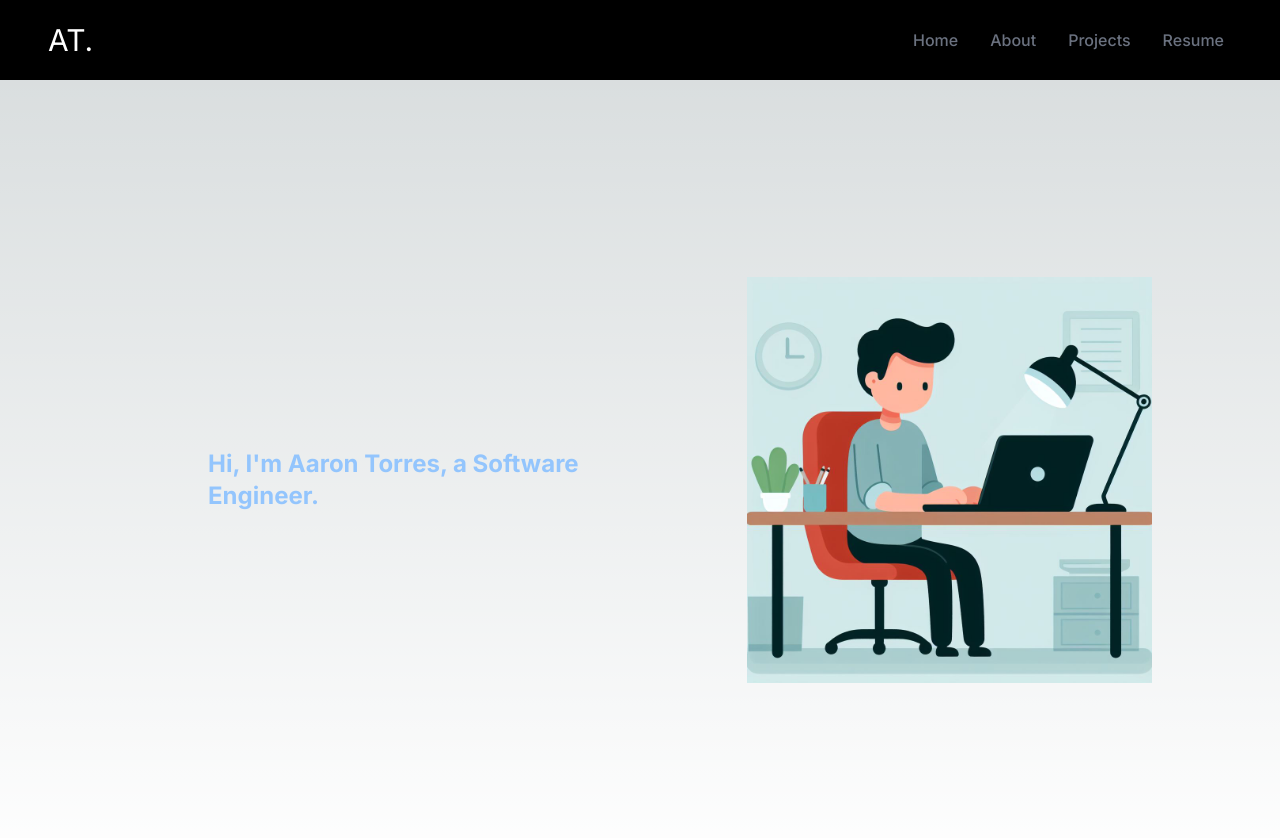
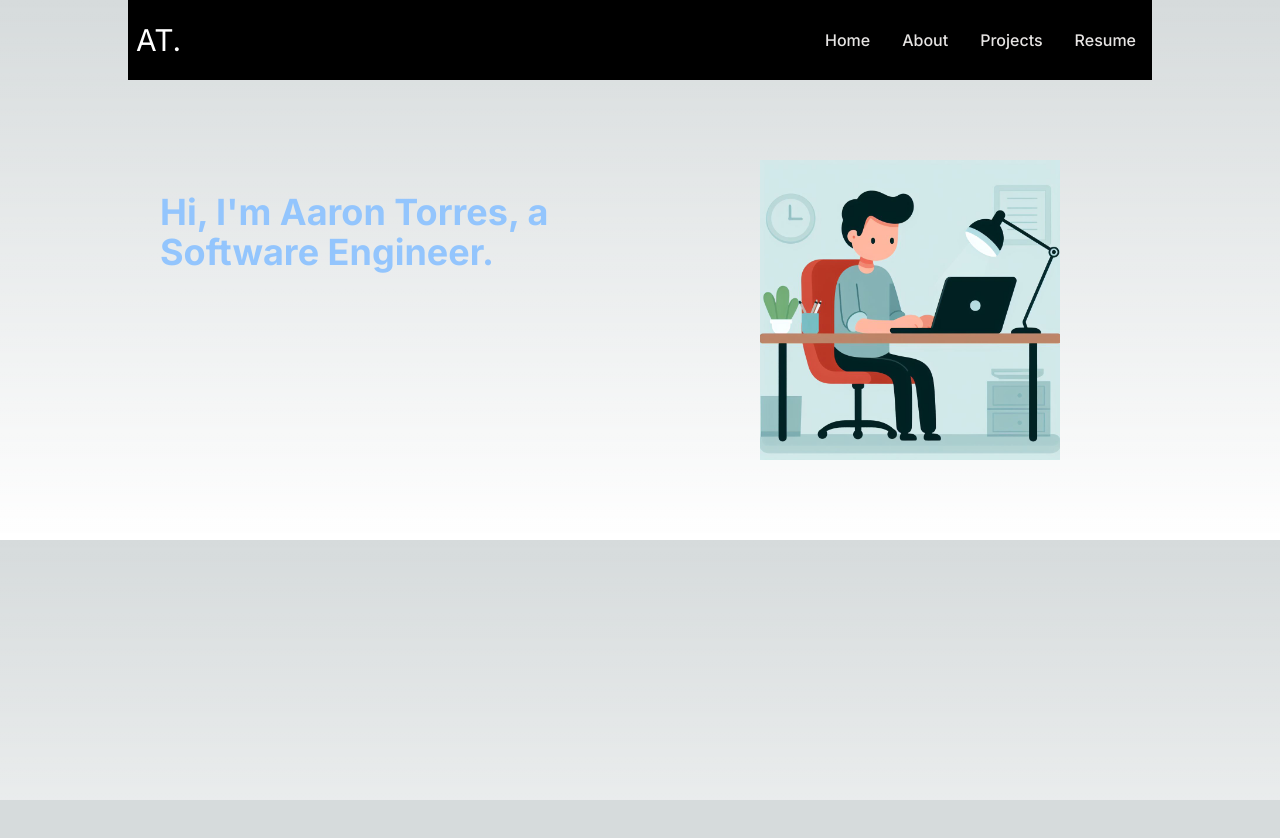
Before and after one commit to torresav/portfolio, a Next.js app: page / in a window 1280 px wide. Shown: the top 838 px of the page. After the commit the page ends 800 px from the top, so only its background shows below. Built offline with nearby package versions, Linux system fonts and the light colour scheme.

Commit message:
Fix navbar, cols, and padding

```diff
--- a/app/about/page.tsx
+++ b/app/about/page.tsx
@@ -1,7 +1,7 @@
 export default function About() {
     return (
-        <main className="flex min-h-screen items-center justify-between p-24">
-            <div className="intro flex-grow mr-16 px-20">
+        <main className="flex items-center justify-between">
+            <div className="flex-grow">
                 <h1 className="text-xl text-blue-300">I am currently looking for a full-stack, front-end, or back-end Software Engineering position. In my spare time I like to travel around the world, read, play tennis, go hiking, running, or working out at the gym.</h1>
             </div>
         </main>
--- a/app/layout.tsx
+++ b/app/layout.tsx
@@ -18,10 +18,10 @@ export default function RootLayout({
     return (
         <html lang="en">
             <body className={inter.className}>
-                <div>
+                <div className="px-8 lg:px-32 md:px-16">
                     <Navbar />
+                    <div className="py-20">{children}</div>
                 </div>
-                <div className="px-8 md:px-8 sm:px-8 lg:px-8">{children}</div>
             </body>
         </html>
     );
--- a/app/navbar.tsx
+++ b/app/navbar.tsx
@@ -1,7 +1,7 @@
 "use client";
 
 import Link from "next/link";
-import React, { useState } from "react";
+import React, { useState, useEffect } from "react";
 import { FaBars, FaTimes } from "react-icons/fa";
 
 const Navbar = () => {
@@ -30,8 +30,25 @@ const Navbar = () => {
         },
     ];
 
+    // Function to hide nav on resize
+    const handleResize = () => {
+        if (window.innerWidth >= 768) {
+            setNav(false);
+        }
+    };
+
+    // Set up event listener for window resize
+    useEffect(() => {
+        window.addEventListener("resize", handleResize);
+
+        // Clean up the event listener
+        return () => {
+            window.removeEventListener("resize", handleResize);
+        };
+    }, []);
+
     return (
-        <div className="z-50 flex items-center justify-between h-20 px-10 text-white bg-black nav">
+        <div className="z-50 flex items-center justify-between h-20 text-white bg-black nav">
             <div>
                 <h1 className="ml-2 text-3xl font-signature">
                     <a className="link-underline link-underline-black" href="/" rel="noreferrer">
@@ -42,7 +59,7 @@ const Navbar = () => {
 
             <ul className="hidden md:flex">
                 {links.map(({ id, link, label }) => (
-                    <li key={id} className="px-4 font-medium text-gray-500 capitalize duration-200 cursor-pointer nav-links hover:scale-105 hover:text-white link-underline">
+                    <li key={id} className="px-4 font-medium capitalize duration-200 cursor-pointer text-stone-200 nav-links hover:scale-110 link-underline">
                         <Link href={link}>{label}</Link>
                     </li>
                 ))}
@@ -53,9 +70,9 @@ const Navbar = () => {
             </div>
 
             {nav && (
-                <ul className="absolute top-0 left-0 flex flex-col items-center justify-center w-full h-screen text-gray-500 bg-gradient-to-b from-black to-gray-800">
+                <ul className="absolute top-0 left-0 flex flex-col items-center justify-center w-full pb-4 text-stone-200 pt-14 bg-neutral-900">
                     {links.map(({ id, link, label }) => (
-                        <li key={id} className="px-4 py-6 text-4xl capitalize cursor-pointer">
+                        <li key={id} className="px-4 py-4 text-2xl capitalize cursor-pointer">
                             <Link onClick={() => setNav(!nav)} href={link}>
                                 {label}
                             </Link>
--- a/app/page.tsx
+++ b/app/page.tsx
@@ -2,13 +2,13 @@ import Image from "next/image";
 
 export default function Home() {
     return (
-        <main className="flex min-h-screen items-center justify-between p-24">
-            <div className="intro flex-grow mr-16 px-20">
-                <h1 className="font-inter text-2xl text-blue-300 font-bold">{`Hi, I'm Aaron Torres, a Software Engineer.`}</h1>
+        <div className="grid grid-cols-1 gap-14 md:grid-cols-2 justify-items-center">
+            <div>
+                <h1 className="p-8 text-4xl font-bold text-blue-300 font-inter">{`Hi, I'm Aaron Torres, a Software Engineer.`}</h1>
             </div>
             <div>
-                <Image src="/computer.png" width={500} height={500} className="img-fluid" alt="computer" />
+                <Image src="/computer.png" width={300} height={300} className="img-fluid" alt="computer" />
             </div>
-        </main>
+        </div>
     );
 }
--- a/app/projects/page.tsx
+++ b/app/projects/page.tsx
@@ -1,3 +1,9 @@
 export default function Projects() {
-    return <p>hello world projects</p>;
+    return (
+        <main className="flex items-center justify-between">
+            <div className="flex-grow">
+                <h1 className="text-xl text-blue-300">Under construction</h1>
+            </div>
+        </main>
+    );
 }
```
